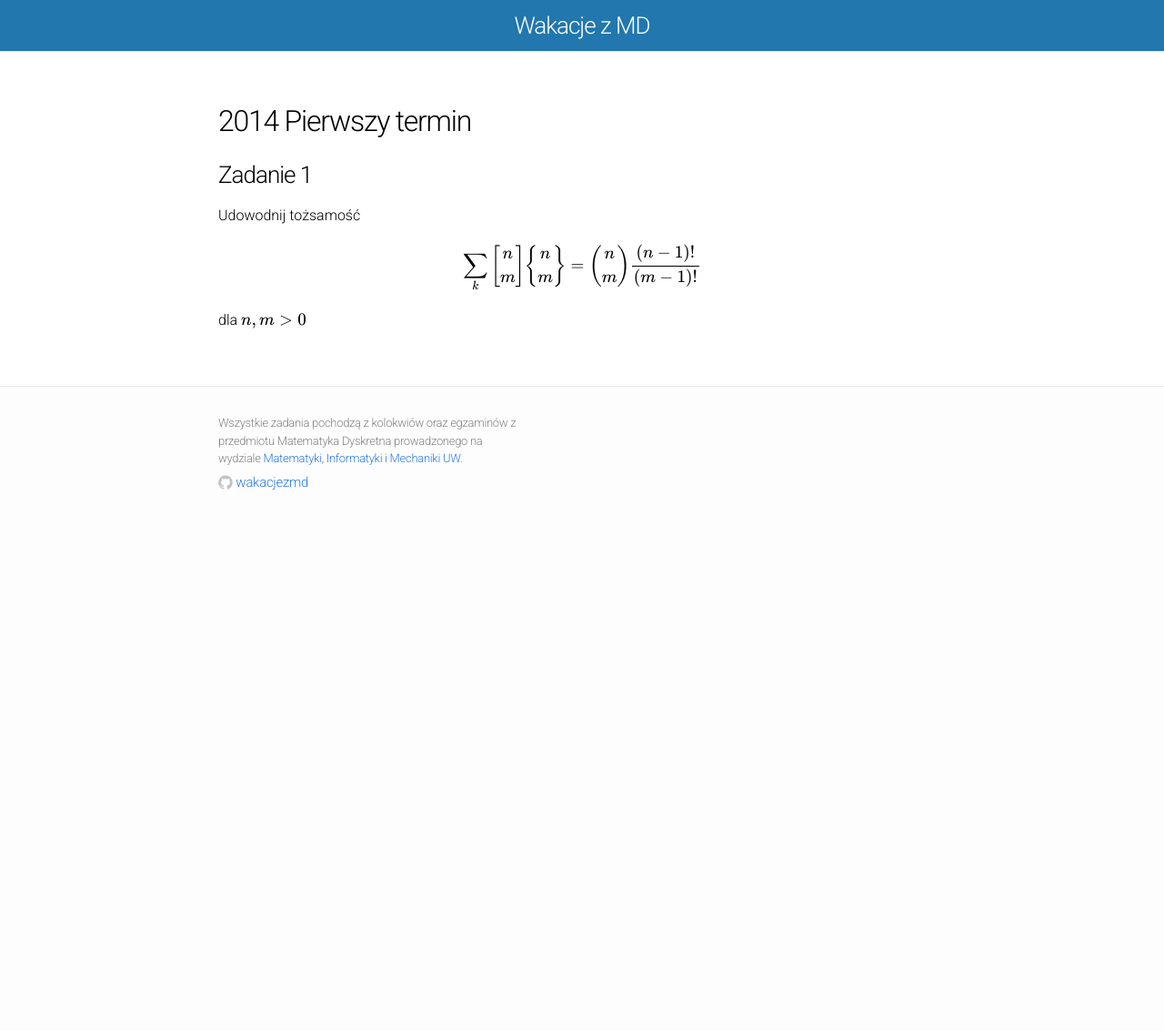
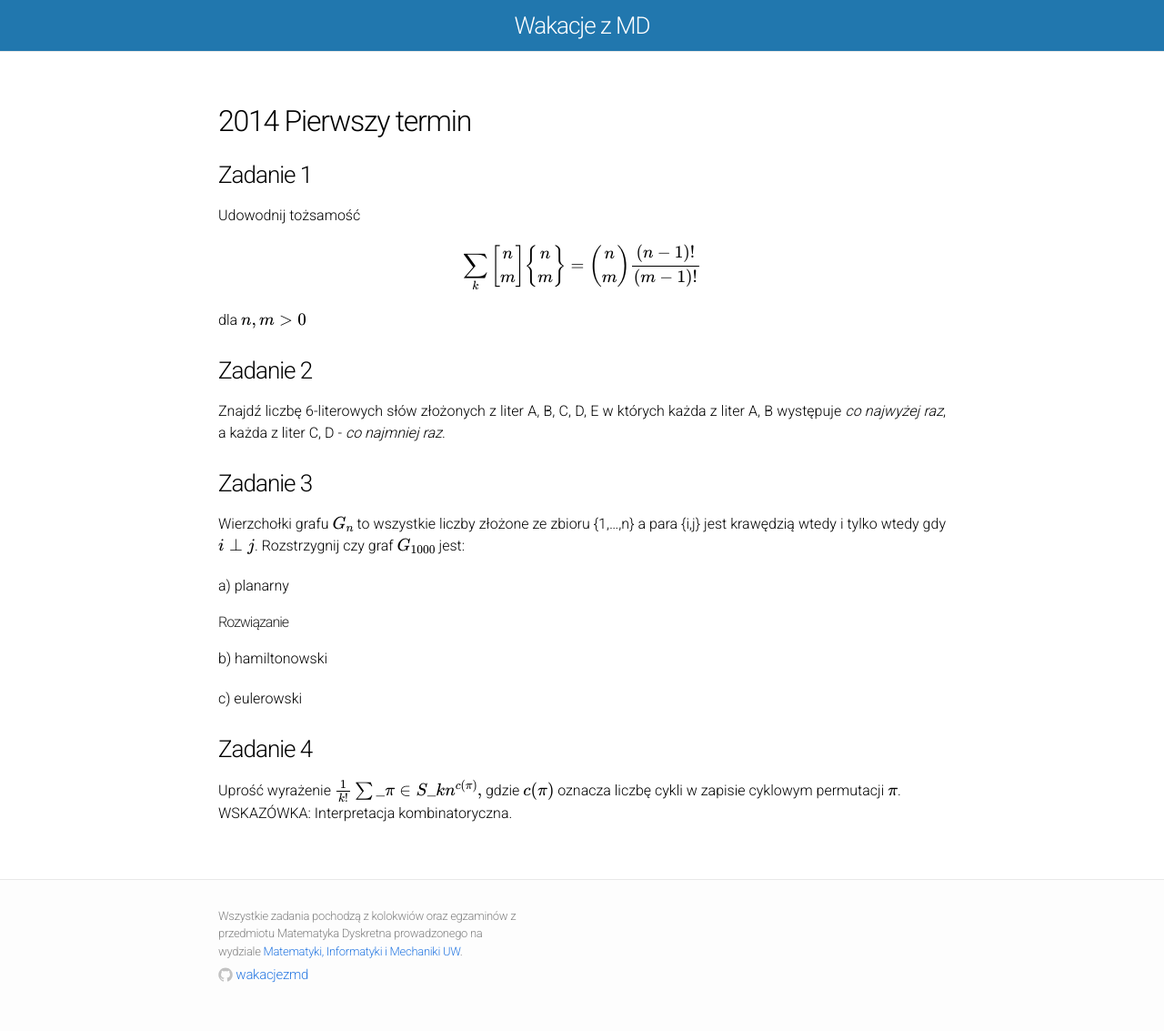
Before and after one commit to wakacjezmd/wakacjezmd.github.io, a Jekyll site: the page built from _solutions/2014/2014-egzamin-1.md, in a window 1280 px wide. Shown: the whole page at 91% size. Built offline with Jekyll 4.4.1, drawn with Linux system fonts in a browser that asks for light colours; nearby versions of some CDN libraries; Markdown is read by kramdown in place of the engine named in the settings; formulas are drawn with MathJax 3; before the commit the page ends 900 px from its top, so only the background shows below that.

Commit message:
Treści zadań 2014 - I termin

```diff
--- a/_solutions/2014/2014-egzamin-1.md
+++ b/_solutions/2014/2014-egzamin-1.md
@@ -11,3 +11,36 @@ Udowodnij tożsamość
 $$\sum_{k}{ n\brack m}{n\brace m} = {n\choose m}\frac{(n-1)!}{(m-1)!}$$
 
 dla \\(n, m > 0\\)
+
+###Zadanie 2
+Znajdź liczbę 6-literowych słów złożonych z liter A, B, C, D, E w
+których każda z liter A, B występuje _co najwyżej raz_, a każda z liter
+C, D - _co najmniej raz_.
+
+###Zadanie 3
+Wierzchołki grafu \\(G\_n\\) to wszystkie liczby złożone ze zbioru
+{1,...,n} a para {i,j} jest krawędzią wtedy i tylko wtedy gdy
+\\(i\perp j\\). Rozstrzygnij czy graf \\(G\_{1000}\\) jest:
+
+a) planarny
+
+<div data-collapse>
+  <h4 class="collapsible">Rozwiązanie</h4>
+  <div class="solution">
+     Nie, 5 dowolnych liczb pierwszych (np. 2, 3, 5, 7, 11)
+     tworzy klikę \(K_5\) co z tw.
+     Kuratowskiego oznacza że nie jest planarny.
+  </div>
+</div>
+
+
+b) hamiltonowski
+
+c) eulerowski
+
+###Zadanie 4
+Uprość wyrażenie
+$$ \frac{1}{k!}\sum\limits\_{\pi \in S\_k}n^{c(\pi)}, $$
+gdzie \\(c(\pi)\\) oznacza liczbę cykli w zapisie cyklowym permutacji
+\\(\pi\\). <br>
+WSKAZÓWKA: Interpretacja kombinatoryczna.
```
